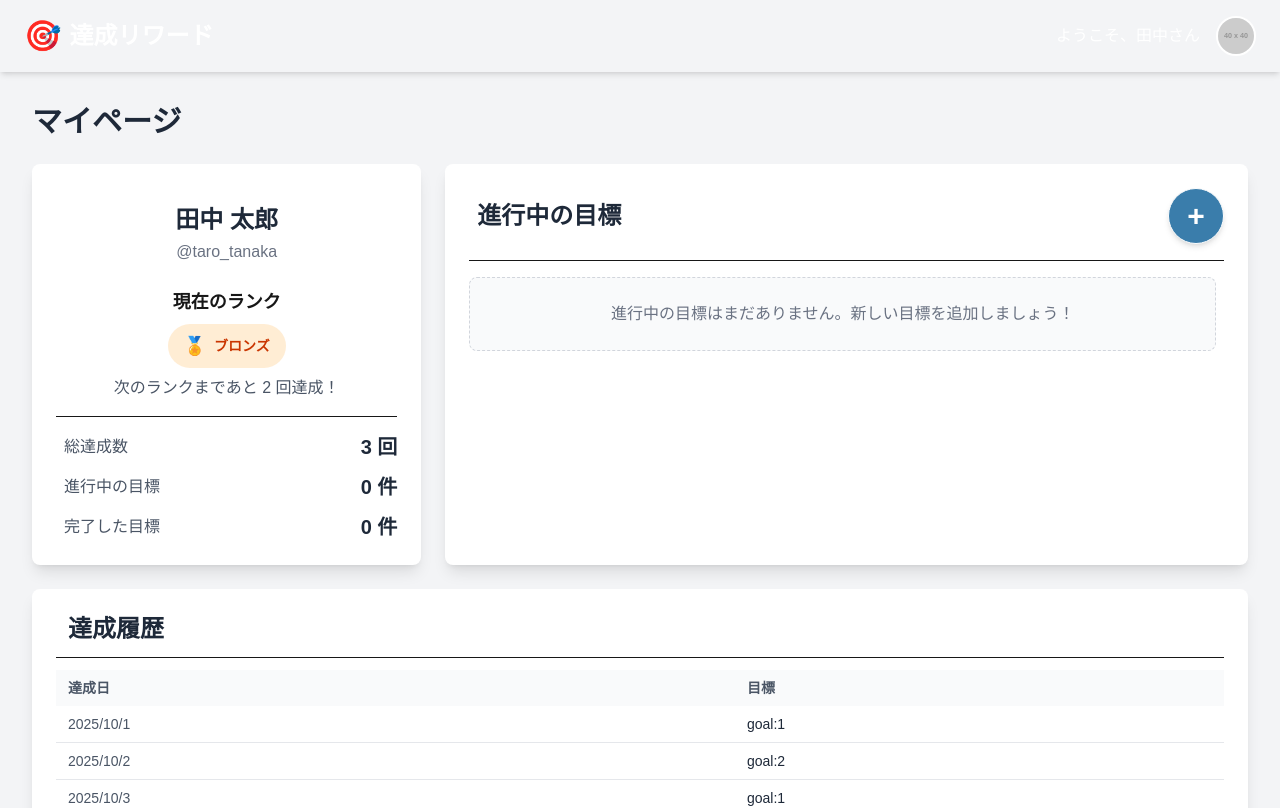
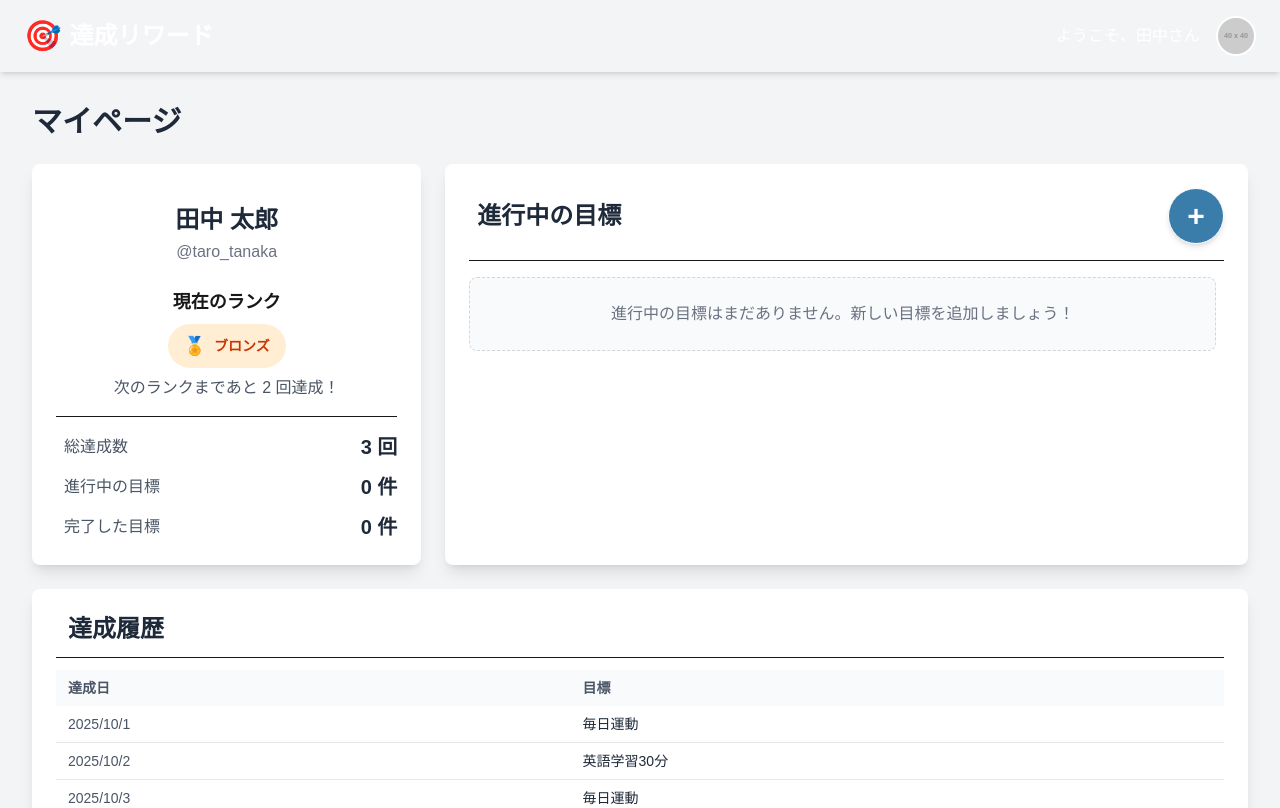
Before and after one commit to simesaba80/moneyeffort, a Next.js app: page /mypage in a window 1280 px wide. Shown: the top 808 px of the page. Built offline with nearby package versions, Linux system fonts and the light colour scheme.

Commit message:
[fix]モックデータが正常に表示されるように

```diff
--- a/src/components/HistoryList.tsx
+++ b/src/components/HistoryList.tsx
@@ -1,26 +1,39 @@
-import React from 'react'
-import { Achievement as AchievementType, Goal } from '@/types'
+import React from "react";
+import { MOCK_GOALS, MOCK_HISTORY } from "@/lib/api";
+import { Achievement as AchievementType, Goal } from "@/types";
 
 interface HistoryListProps {
-    history: AchievementType[]
-    goals?: Goal[]
-    className?: string
-    showHeader?: boolean
+  history?: AchievementType[];
+  goals?: Goal[];
+  className?: string;
+  showHeader?: boolean;
 }
 
-const HistoryList: React.FC<HistoryListProps> = ({ history, goals, className = '', showHeader = true }) => {
-    if (!history || history.length === 0) {
+const HistoryList: React.FC<HistoryListProps> = ({
+  history,
+  goals,
+  className = "",
+  showHeader = true,
+}) => {
+  const historyData = history && history.length > 0 ? history : MOCK_HISTORY;
+  const goalsData = MOCK_GOALS;
+
+  if (!historyData || historyData.length === 0) {
     return (
-            <div className={`flex flex-col items-center justify-center gap-2 py-10 text-gray-500 ${className}`}>
-                {showHeader && <h2 className="text-lg font-semibold text-gray-700">達成履歴</h2>}
+      <div
+        className={`flex flex-col items-center justify-center gap-2 py-10 text-gray-500 ${className}`}
+      >
+        {showHeader && (
+          <h2 className="text-lg font-semibold text-gray-700">達成履歴</h2>
+        )}
         <p>実績はまだありません</p>
       </div>
-        )
+    );
   }
 
-    const goalMap = new Map<string, Goal>()
-    if (goals) {
-        for (const g of goals) goalMap.set(g.id, g)
+  const goalMap = new Map<string, Goal>();
+  if (goalsData) {
+    for (const g of goalsData) goalMap.set(g.id, g);
   }
 
   return (
@@ -30,28 +43,36 @@ const HistoryList: React.FC<HistoryListProps> = ({ history, goals, className = '
         <table className="w-full min-w-[480px] text-sm">
           <thead className="bg-gray-50">
             <tr>
-                            <th className="text-left px-3 py-2 font-semibold text-gray-600">達成日</th>
-                            <th className="text-left px-3 py-2 font-semibold text-gray-600">目標</th>
+              <th className="text-left px-3 py-2 font-semibold text-gray-600">
+                達成日
+              </th>
+              <th className="text-left px-3 py-2 font-semibold text-gray-600">
+                目標
+              </th>
             </tr>
           </thead>
           <tbody className="divide-y divide-gray-200">
-                        {history.map((achievement) => {
+            {historyData.map((achievement) => {
               const date = achievement.dateAchieved
-                                ? new Date(achievement.dateAchieved).toLocaleDateString('ja-JP')
-                                : '日付不明'
-                            const goalTitle = goalMap.get(achievement.goalId)?.title ?? `goal:${achievement.goalId}`
+                ? new Date(achievement.dateAchieved).toLocaleDateString("ja-JP")
+                : "日付不明";
+              const goalTitle =
+                goalMap.get(achievement.goalId)?.title ??
+                `goal:${achievement.goalId}`;
               return (
                 <tr key={achievement.id} className="hover:bg-gray-50">
                   <td className="px-3 py-2 text-gray-600">{date}</td>
-                                    <td className="px-3 py-2 font-medium text-gray-800">{goalTitle}</td>
+                  <td className="px-3 py-2 font-medium text-gray-800">
+                    {goalTitle}
+                  </td>
                 </tr>
-                            )
+              );
             })}
           </tbody>
         </table>
       </div>
     </div>
-    )
-}
+  );
+};
 
-export default HistoryList
+export default HistoryList;
--- a/src/components/HistorySection.tsx
+++ b/src/components/HistorySection.tsx
@@ -1,10 +1,11 @@
 import HistoryList from "@/components/HistoryList";
+import { MOCK_GOALS, MOCK_HISTORY } from "@/lib/api";
 import type { Achievement, Goal } from "@/types";
 import type { FC } from "react";
 
 interface HistorySectionProps {
-  history: Achievement[];
-  goals: Goal[];
+  history?: Achievement[];
+  goals?: Goal[];
   className?: string;
 }
 
@@ -19,6 +20,9 @@ const HistorySection: FC<HistorySectionProps> = ({
     ? `${baseClassName} ${className}`
     : baseClassName;
 
+  const historyData = history && history.length > 0 ? history : MOCK_HISTORY;
+  const goalsData = MOCK_GOALS;
+
   return (
     <section className={containerClassName}>
       <div className="flex items-center gap-3 border-b pb-3 mb-3">
@@ -28,8 +32,8 @@ const HistorySection: FC<HistorySectionProps> = ({
         <h2 className="text-2xl font-semibold text-gray-800">達成履歴</h2>
       </div>
       <HistoryList
-        history={history}
-        goals={goals}
+        history={historyData}
+        goals={goalsData}
         showHeader={false}
         className="text-sm"
       />
--- a/src/lib/api.ts
+++ b/src/lib/api.ts
@@ -4,7 +4,7 @@
 import type { Goal, Achievement } from "@/types";
 
 // Mock data matching src/types
-const defaultGoals: Goal[] = [
+export const MOCK_GOALS: Goal[] = [
   {
     id: "1",
     title: "毎日運動",
@@ -23,7 +23,7 @@ const defaultGoals: Goal[] = [
   },
 ];
 
-const mockHistory: Achievement[] = [
+export const MOCK_HISTORY: Achievement[] = [
   { id: "h1", goalId: "1", dateAchieved: new Date("2025-10-01") },
   { id: "h2", goalId: "2", dateAchieved: new Date("2025-10-02") },
   { id: "h3", goalId: "1", dateAchieved: new Date("2025-10-03") },
@@ -106,10 +106,10 @@ export async function fetchGoals(): Promise<Goal[]> {
     return localGoals;
   }
 
-  return defaultGoals;
+  return MOCK_GOALS;
 }
 
 export async function fetchHistory(): Promise<Achievement[]> {
   await new Promise((r) => setTimeout(r, 120));
-  return mockHistory;
+  return MOCK_HISTORY;
 }
```
Lines whose indentation alone changed are shown as unchanged.
